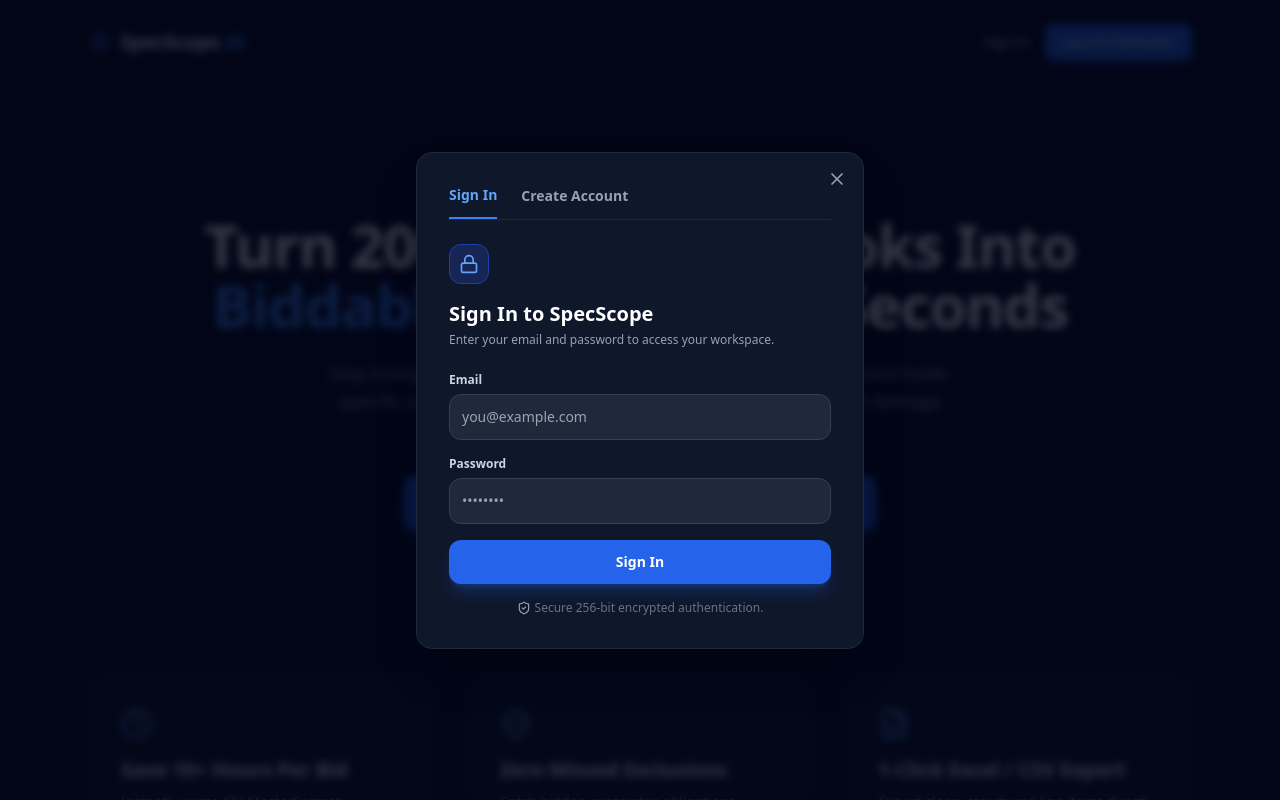
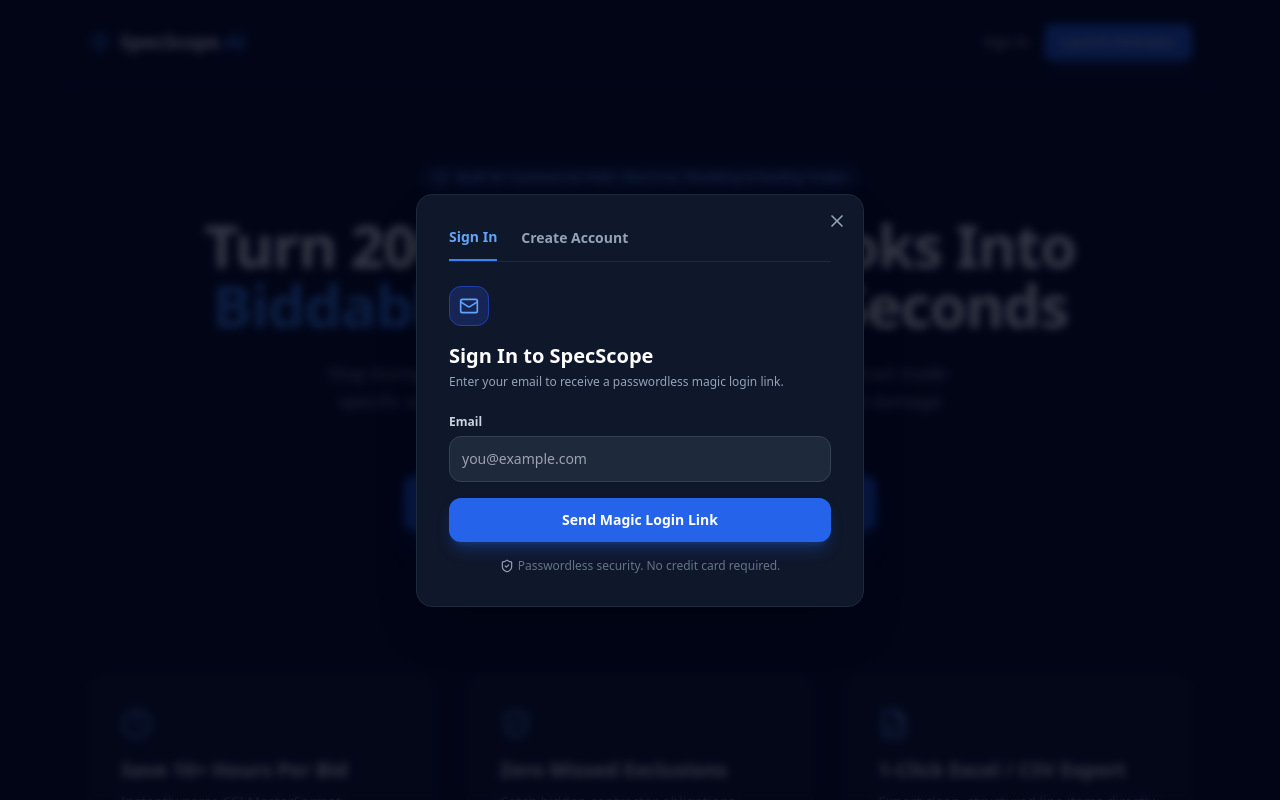
Before and after one commit to specscopeai/specscope-app, a Next.js app: page / in a window 1280 px wide. Both pictures are taken after a click on the button "Sign In". Shown: the top 800 px of the page. Built offline with nearby package versions, Linux system fonts and the light colour scheme.

Commit message:
feat: restore passwordless magic links with verified Supabase root origin

```diff
--- a/components/AuthModal.tsx
+++ b/components/AuthModal.tsx
@@ -1,59 +1,45 @@
 'use client';
 import { useState } from 'react';
-import { X, Mail, Lock, ShieldCheck, CheckCircle } from 'lucide-react';
+import { X, Mail, ShieldCheck, CheckCircle } from 'lucide-react';
 import { supabase } from '@/lib/supabase';
 
 export default function AuthModal({ isOpen, onClose, defaultTab = 'signin' }: { isOpen: boolean; onClose: () => void; defaultTab?: 'signin' | 'signup' }) {
   const [tab, setTab] = useState<'signin' | 'signup'>(defaultTab);
   const [email, setEmail] = useState('');
-  const [password, setPassword] = useState('');
   const [isLoading, setIsLoading] = useState(false);
+  const [submitted, setSubmitted] = useState(false);
   const [errorMsg, setErrorMsg] = useState('');
-  const [successMsg, setSuccessMsg] = useState('');
 
   if (!isOpen) return null;
+
+  const disposableDomains = ['tempmail.com', 'mailinator.com', '10minutemail.com', 'guerrillamail.com', 'temp-mail.org'];
 
   const handleSubmit = async (e: React.FormEvent) => {
     e.preventDefault();
     setErrorMsg('');
-    setSuccessMsg('');
-    setIsLoading(true);
 
-    if (password.length < 6) {
-      setErrorMsg('Password must be at least 6 characters.');
-      setIsLoading(false);
+    const atIndex = email.indexOf('@');
+    const domain = atIndex > -1 ? email.slice(atIndex + 1).toLowerCase() : '';
+    if (disposableDomains.includes(domain)) {
+      setErrorMsg('Please use a valid email address.');
       return;
     }
 
+    setIsLoading(true);
+
     try {
-      if (tab === 'signup') {
-        const { data, error } = await supabase.auth.signUp({
-          email,
-          password,
-        });
+      const redirectUrl = typeof window !== 'undefined' ? `${window.location.origin}/dashboard` : undefined;
+      const { error } = await supabase.auth.signInWithOtp({
+        email,
+        options: {
+          emailRedirectTo: redirectUrl
+        }
+      });
 
-        if (error) {
-          setErrorMsg(error.message);
-        } else if (data.user) {
-          setSuccessMsg('Account created successfully!');
-          setTimeout(() => {
-            onClose();
-          }, 800);
-        }
+      if (error) {
+        setErrorMsg(error.message);
       } else {
-        const { data, error } = await supabase.auth.signInWithPassword({
-          email,
-          password,
-        });
-
-        if (error) {
-          setErrorMsg(error.message);
-        } else if (data.user) {
-          setSuccessMsg('Signed in successfully!');
-          setTimeout(() => {
-            onClose();
-          }, 800);
-        }
+        setSubmitted(true);
       }
     } catch (err: any) {
       setErrorMsg(err.message || 'An unexpected error occurred.');
@@ -72,13 +58,13 @@
         {/* Tab Switcher */}
         <div className="flex border-b border-slate-800 mb-6">
           <button
-            onClick={() => { setTab('signin'); setErrorMsg(''); setSuccessMsg(''); }}
+            onClick={() => { setTab('signin'); setSubmitted(false); setErrorMsg(''); }}
             className={`pb-3 font-semibold text-sm mr-6 transition ${tab === 'signin' ? 'text-blue-400 border-b-2 border-blue-500' : 'text-slate-400 hover:text-white'}`}
           >
             Sign In
           </button>
           <button
-            onClick={() => { setTab('signup'); setErrorMsg(''); setSuccessMsg(''); }}
+            onClick={() => { setTab('signup'); setSubmitted(false); setErrorMsg(''); }}
             className={`pb-3 font-semibold text-sm transition ${tab === 'signup' ? 'text-blue-400 border-b-2 border-blue-500' : 'text-slate-400 hover:text-white'}`}
           >
             Create Account
@@ -86,20 +72,23 @@
         </div>
 
         <div className="w-10 h-10 bg-blue-950 border border-blue-800 rounded-xl flex items-center justify-center text-blue-400 mb-4">
-          {tab === 'signin' ? <Lock className="h-5 w-5" /> : <Mail className="h-5 w-5" />}
+          <Mail className="h-5 w-5" />
         </div>
 
         <h3 className="text-xl font-bold text-white">
           {tab === 'signin' ? 'Sign In to SpecScope' : 'Create Estimator Account'}
         </h3>
         <p className="mt-1 text-xs text-slate-400">
-          {tab === 'signin' ? 'Enter your email and password to access your workspace.' : 'Sign up to unlock 1 full commercial project extraction and save your takeoff notes.'}
+          {tab === 'signin'
+            ? 'Enter your email to receive a passwordless magic login link.'
+            : 'Sign up with your email to unlock 1 full commercial project extraction.'}
         </p>
 
-        {successMsg ? (
+        {submitted ? (
           <div className="mt-6 p-4 bg-blue-950/50 border border-blue-800 rounded-xl text-center">
             <CheckCircle className="h-6 w-6 text-blue-400 mx-auto mb-2" />
-            <p className="text-sm font-semibold text-white">{successMsg}</p>
+            <p className="text-sm font-semibold text-white">Magic Login Link Sent!</p>
+            <p className="text-xs text-slate-400 mt-1">Check your inbox at <span className="text-blue-300">{email}</span> to log in instantly.</p>
           </div>
         ) : (
           <form onSubmit={handleSubmit} className="mt-6 space-y-4">
@@ -114,30 +103,17 @@
                 className="w-full bg-slate-800 border border-slate-700 text-white rounded-xl p-3 text-sm focus:ring-2 focus:ring-blue-500 outline-none"
               />
             </div>
-            <div>
-              <label className="block text-xs font-semibold text-slate-300 mb-1.5">Password</label>
-              <input
-                type="password"
-                required
-                placeholder="••••••••"
-                value={password}
-                onChange={(e) => setPassword(e.target.value)}
-                className="w-full bg-slate-800 border border-slate-700 text-white rounded-xl p-3 text-sm focus:ring-2 focus:ring-blue-500 outline-none"
-              />
-            </div>
-
             {errorMsg && <p className="text-xs text-rose-400">{errorMsg}</p>}
-
             <button
               type="submit"
               disabled={isLoading}
               className="w-full py-3 bg-blue-600 hover:bg-blue-500 disabled:bg-blue-800 text-white font-semibold rounded-xl text-sm transition shadow-lg shadow-blue-600/30"
             >
-              {isLoading ? 'Processing...' : (tab === 'signin' ? 'Sign In' : 'Create Account & Unlock Free Scan')}
+              {isLoading ? 'Sending Link...' : (tab === 'signin' ? 'Send Magic Login Link' : 'Create Account & Unlock Free Scan')}
             </button>
             <p className="text-xs text-center text-slate-500 flex items-center justify-center">
               <ShieldCheck className="h-3.5 w-3.5 mr-1 text-slate-400" />
-              Secure 256-bit encrypted authentication.
+              Passwordless security. No credit card required.
             </p>
           </form>
         )}
```
